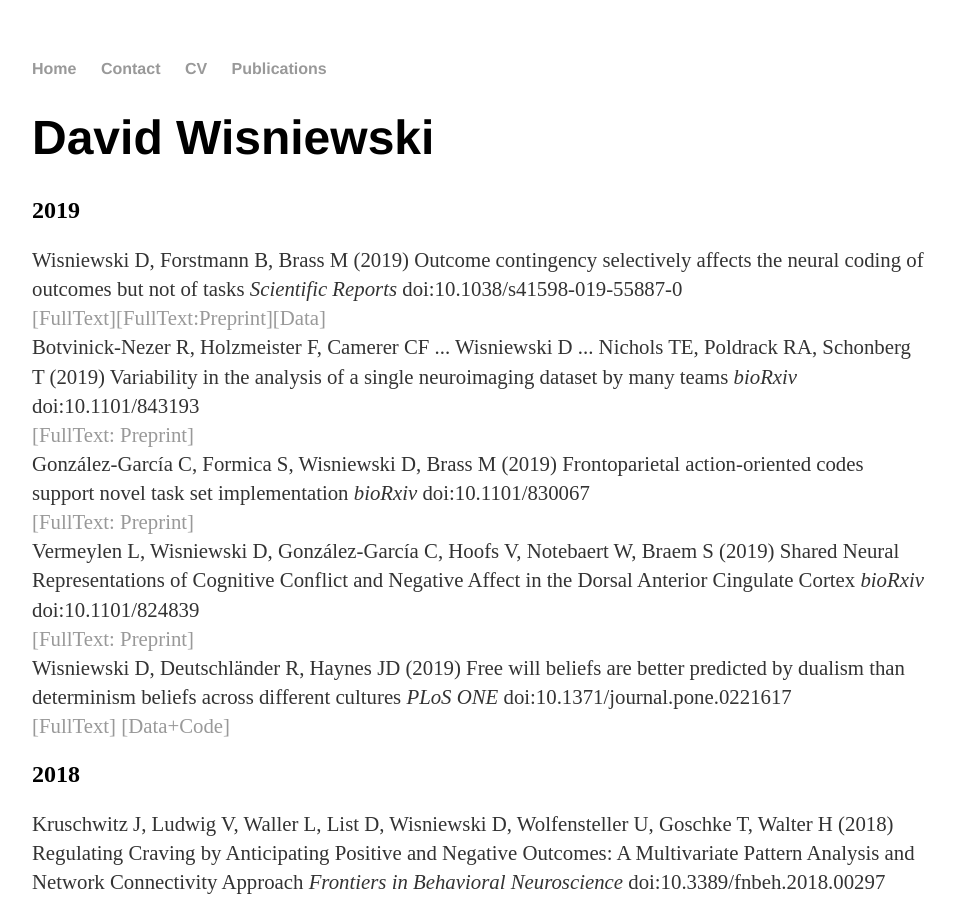
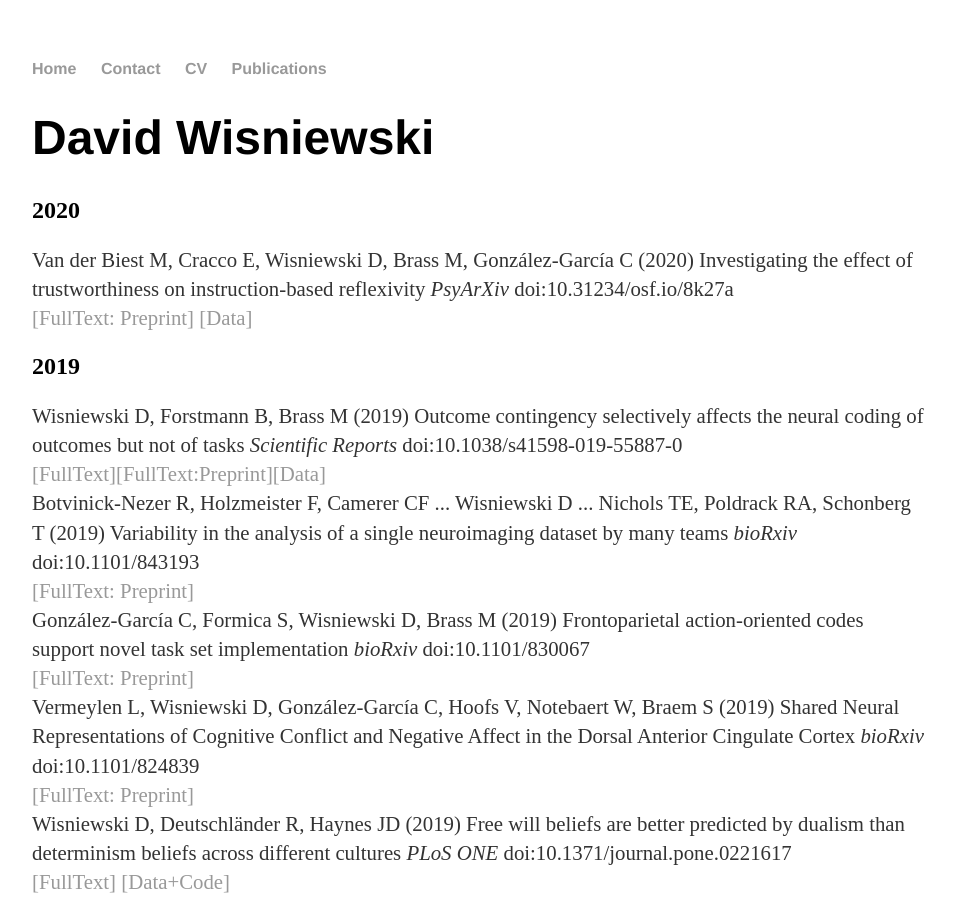
Before and after one commit to davidwisniewski/davidwisniewski.github.io, a Jekyll site: the page built from publications/index.html, in a window 1280 px wide and 900 px high. Shown: the whole window, without its empty margins (160-1115 px from the left). Built offline with Jekyll 4.4.1, drawn with Linux system fonts in a browser that asks for light colours.

Commit message:
added publication

```diff
--- a/publications/index.html
+++ b/publications/index.html
@@ -4,6 +4,12 @@ title: David Wisniewski
 ---
 <div class="blurb">
 	<h1>David Wisniewski</h1>
+	<h2>2020</h2>
+	<p>
+	Van der Biest M, Cracco E, Wisniewski D, Brass M, González-García C (2020) Investigating the effect of trustworthiness on instruction-based reflexivity <em>PsyArXiv</em> doi:10.31234/osf.io/8k27a<br>
+	<a href="https://psyarxiv.com/8k27a/">[FullText: Preprint]</a> <a href="https://osf.io/x5gyh/?view_only=6bf67244daa94f33ab8d2c6c8756df71">[Data]</a>
+	</p>
+
 	<h2>2019</h2>
 	<p>
 	Wisniewski D, Forstmann B, Brass M (2019) Outcome contingency selectively affects the neural coding of outcomes but not of tasks <em>Scientific Reports</em> doi:10.1038/s41598-019-55887-0<br>
```
